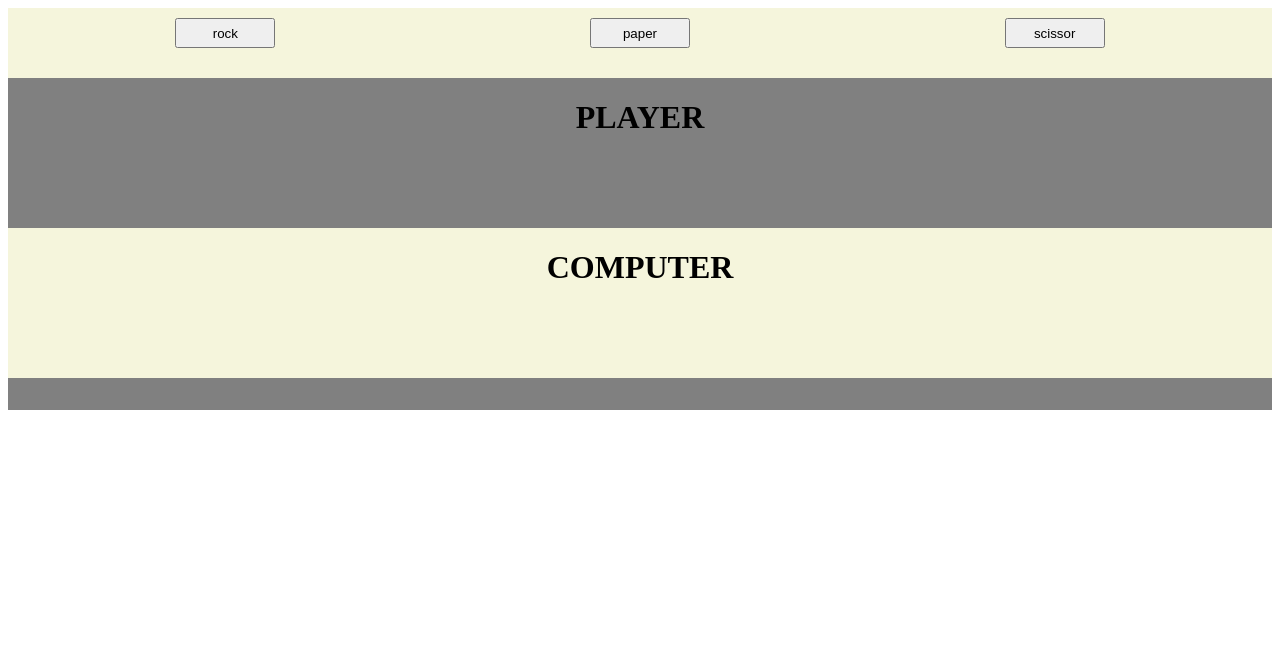
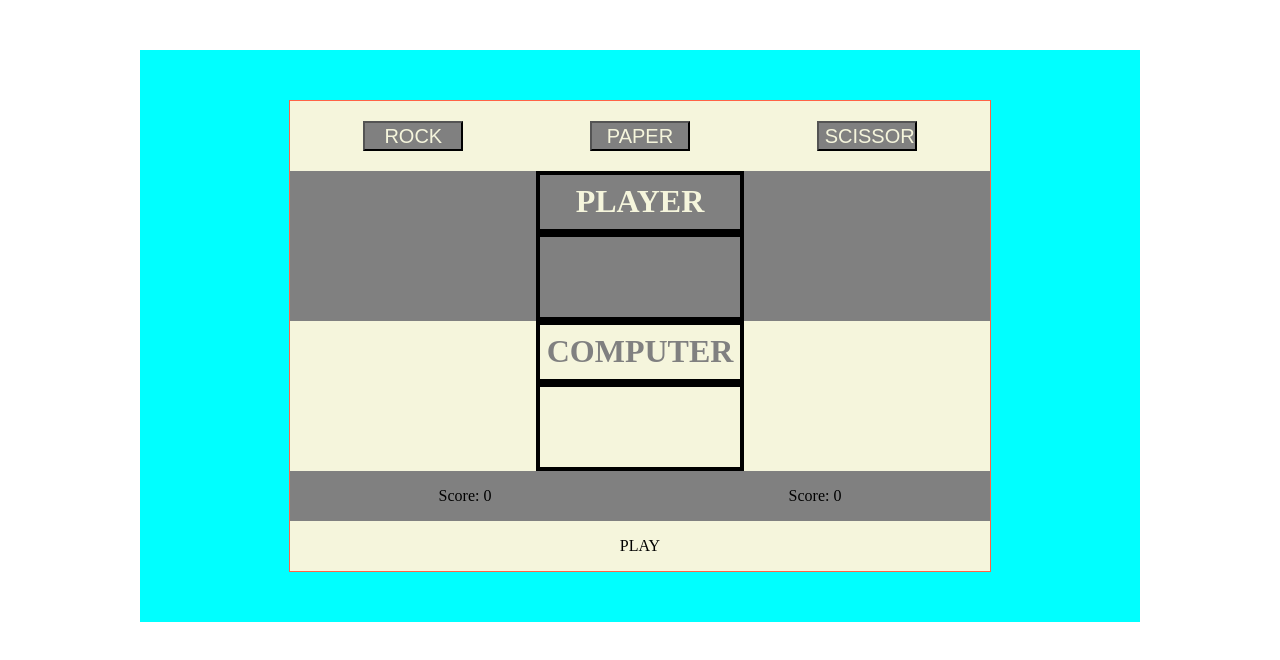
Before and after one commit to ferinsh/rock-paper-scissors, a plain HTML site: page game/game.html in a window 1280 px wide. Drawn offline with Linux system fonts and the light colour scheme.

Commit message:
Beta Version 3.0.1 -Make working game. -Add working UI.

```diff
--- a/game/game.css
+++ b/game/game.css
@@ -1,17 +1,46 @@
 
+
+.game-room{
+
+    margin: auto;
+
+    flex-direction: column;
+    padding-top: 50px;
+    padding-bottom: 50px;
+    padding: 50px;
+    width: 900px;
+    margin-top: 50px;
+    background-color: aqua;
+
+}
+
+
+.play-area{
+    display: flex;
+    flex-direction: column;
+    width: 700px;
+    margin: auto;
+    border: 1px solid tomato;
+
+
+}
 
 .player-selection{
     display: flex;
-    margin: auto;
+
     background: beige;
     padding: 10px;
     justify-content: space-around;
+    align-items: center;
     height: 50px;
 }
 
 .player-selection input{
     height: 30px;
     width: 100px;
+    color: beige;
+    background: gray;
+    font-size: 20px;
 }
 
 .result{
@@ -30,17 +59,35 @@
     align-items: center;
     justify-content: center;
     height: 150px;
-
+    color: beige;
     background: gray;
 }
 
 .name{
-    height: 30px;
+    display: flex;
+    justify-content: center;
+    align-items: center;
+    margin-top: 0px;
+    margin-bottom: 0px;
+    height: 60px;
+    width: 200px;
+    border: 4px solid black;
+
 }
 
+
+
 .selection{
-    height: 70px;
-    background: gray;
+    display: flex;
+    justify-content: center;
+    align-items: center;
+    height: 90px;
+    width: 200px;
+    border: 4px solid black;
+    text-align: center;
+    margin-top: 0px;
+    margin-bottom: 0px;
+
 }
 
 .comp-choice{
@@ -49,6 +96,21 @@
     align-items: center;
     justify-content: center;
     height: 150px;
-
+    color: gray;
     background: beige;
 }
+
+.score{
+    display: flex;
+    justify-content: space-around;
+    align-items: center;
+    height: 50px;
+    background: gray;
+}
+
+.play-again{
+    display: flex;
+    justify-content: center;
+    background: beige;
+    height: 50px;
+}
--- a/game/game.html
+++ b/game/game.html
@@ -7,10 +7,12 @@
     <link href="./game.css" rel="stylesheet">
 </head>
 <body>
+    <div class="game-room">
+        <div class="play-area">
             <div class = "player-selection">
-        <input type="button" value="rock">
-        <input type="button" value="paper">
-        <input type="button" value="scissor">
+                <input type="button" value="ROCK">
+                <input type="button" value="PAPER">
+                <input type="button" value="SCISSOR">
             </div>
             <div class = "player-choice">
                 <h1 class = "name">PLAYER</h2>
@@ -20,9 +22,17 @@
                 <h1 class = "name">COMPUTER</h2>
                 <h2 id="comp-selection" class = "selection"></h2>
             </div>
-    <div class="result">
-        <p id="result"></p>
+
+            <div class="score">
+                <div id="score-player">Score: 0</div>
+                <div id="score-comp">Score: 0</div>
             </div>
+            <div class="play-again">
+                <p id="play-again">PLAY</p>
+            </div>
+        </div>
+    </div>
+
     <script src="./game.js"></script>
 </body>
 </html>
--- a/game/game.js
+++ b/game/game.js
@@ -22,30 +22,33 @@ function playRound(playerSelection){
        (playerSelection == "paper" && computerSelection == "rock")){
 
         playerScore += 1
-        result = ('You win!' + "<br><br>Player score: " + playerScore + "<br>Computer score: " + computerScore)
+
 
         if (playerScore == 5){
-            result += '<br><br>You won the game! Reload the page to play again'
+
+            document.getElementById("play-again").textContent = "Player Wins. reload to play again."
             disableButtons()
         }
     }
     else if(playerSelection == computerSelection) {
-        result = ("It's a tie. You both choose " + playerSelection
-                + "<br><br>Player score: " + playerScore + "<br>Computer score: " + computerScore)
+
     }
     else{
         computerScore += 1
-        result = ('You lose! ' + computerSelection + ' beats ' + playerSelection
-            + "<br><br>Player score: " + playerScore + "<br>Computer score: " + computerScore)
+
 
         if (computerScore == 5) {
-            result += '<br><br>I won the game! Reload the page to play again'
+
+            document.getElementById("play-again").textContent = "Computer wins, reload to play again."
             disableButtons()
         }
     }
 
-    document.getElementById('result').innerHTML = result
-    document.getElementById('player-selection').textContent = playerSelection
+
+    document.getElementById('player-selection').textContent = playerSelection.toUpperCase()
+    document.getElementById('comp-selection').textContent = computerSelection.toUpperCase()
+    document.getElementById('score-player').textContent = "Player Score: " + playerScore
+    document.getElementById('score-comp').textContent = "Computer Score: " + computerScore
     return
 
 }
@@ -54,7 +57,7 @@ function playRound(playerSelection){
 
 buttons.forEach((button) => {
     button.addEventListener('click', () => {
-        playRound(button.value)
+        playRound(button.value.toLowerCase())
 
     })
 })
```
Lines whose indentation alone changed are shown as unchanged.
